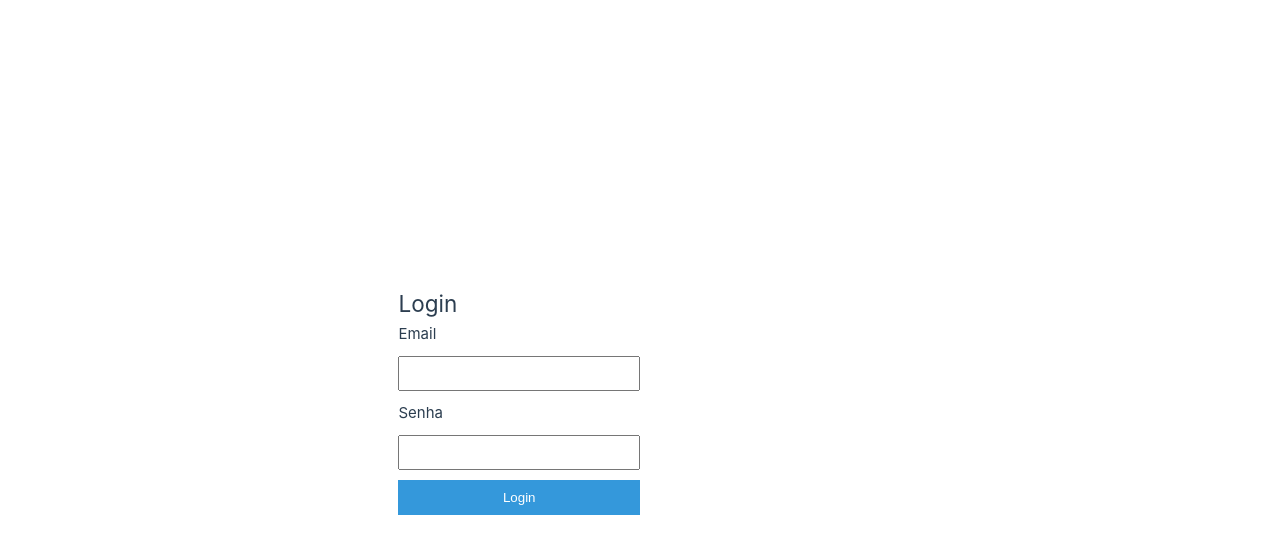
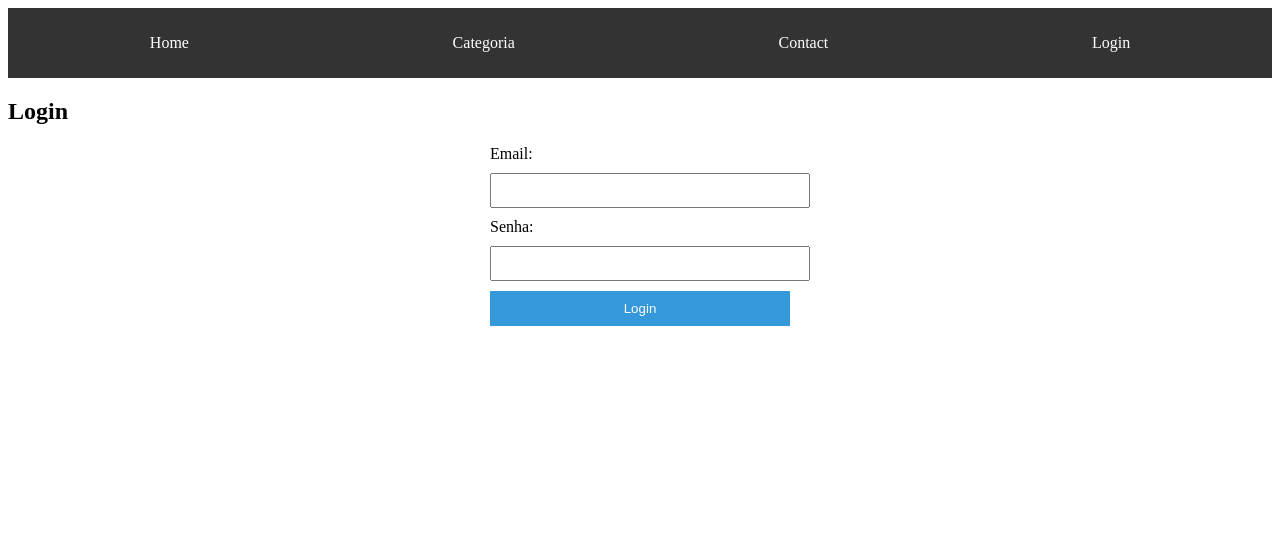
Before and after one commit to guilhermebores/ProjetoFinal, a Vue app: page /login in a window 1280 px wide. Shown: the top 554 px of the page. Built offline with nearby package versions, Linux system fonts and the light colour scheme.

Commit message:
novo add

```diff
--- a/package.json
+++ b/package.json
@@ -11,6 +11,7 @@
   "dependencies": {
     "axios": "^1.8.3",
     "pinia": "^3.0.1",
+    "pinia-plugin-persistedstate": "^4.2.0",
     "vue": "^3.5.13",
     "vue-router": "^4.5.0"
   },
--- a/src/App.vue
+++ b/src/App.vue
@@ -5,7 +5,7 @@ import HeaderComponent from './components/HeaderComponent.vue';
 </script>
 
 <template>
-
+        <HeaderComponent />
 
 <main>
   <RouterView/>
@@ -16,4 +16,6 @@ import HeaderComponent from './components/HeaderComponent.vue';
 </footer>
 </template>
 
-<style scoped></style>
+<style>
+
+</style>
--- a/src/assets/base.css
+++ b/src/assets/base.css
@@ -1,86 +1 @@
-/* color palette from <https://github.com/vuejs/theme> */
-:root {
-  --vt-c-white: #ffffff;
-  --vt-c-white-soft: #f8f8f8;
-  --vt-c-white-mute: #f2f2f2;
-
-  --vt-c-black: #181818;
-  --vt-c-black-soft: #222222;
-  --vt-c-black-mute: #282828;
-
-  --vt-c-indigo: #2c3e50;
-
-  --vt-c-divider-light-1: rgba(60, 60, 60, 0.29);
-  --vt-c-divider-light-2: rgba(60, 60, 60, 0.12);
-  --vt-c-divider-dark-1: rgba(84, 84, 84, 0.65);
-  --vt-c-divider-dark-2: rgba(84, 84, 84, 0.48);
-
-  --vt-c-text-light-1: var(--vt-c-indigo);
-  --vt-c-text-light-2: rgba(60, 60, 60, 0.66);
-  --vt-c-text-dark-1: var(--vt-c-white);
-  --vt-c-text-dark-2: rgba(235, 235, 235, 0.64);
-}
-
-/* semantic color variables for this project */
-:root {
-  --color-background: var(--vt-c-white);
-  --color-background-soft: var(--vt-c-white-soft);
-  --color-background-mute: var(--vt-c-white-mute);
-
-  --color-border: var(--vt-c-divider-light-2);
-  --color-border-hover: var(--vt-c-divider-light-1);
-
-  --color-heading: var(--vt-c-text-light-1);
-  --color-text: var(--vt-c-text-light-1);
-
-  --section-gap: 160px;
-}
-
-@media (prefers-color-scheme: dark) {
-  :root {
-    --color-background: var(--vt-c-black);
-    --color-background-soft: var(--vt-c-black-soft);
-    --color-background-mute: var(--vt-c-black-mute);
-
-    --color-border: var(--vt-c-divider-dark-2);
-    --color-border-hover: var(--vt-c-divider-dark-1);
-
-    --color-heading: var(--vt-c-text-dark-1);
-    --color-text: var(--vt-c-text-dark-2);
-  }
-}
-
-*,
-*::before,
-*::after {
-  box-sizing: border-box;
-  margin: 0;
-  font-weight: normal;
-}
-
-body {
-  min-height: 100vh;
-  color: var(--color-text);
-  background: var(--color-background);
-  transition:
-    color 0.5s,
-    background-color 0.5s;
-  line-height: 1.6;
-  font-family:
-    Inter,
-    -apple-system,
-    BlinkMacSystemFont,
-    'Segoe UI',
-    Roboto,
-    Oxygen,
-    Ubuntu,
-    Cantarell,
-    'Fira Sans',
-    'Droid Sans',
-    'Helvetica Neue',
-    sans-serif;
-  font-size: 15px;
-  text-rendering: optimizeLegibility;
-  -webkit-font-smoothing: antialiased;
-  -moz-osx-font-smoothing: grayscale;
-}
+a{}
--- a/src/assets/main.css
+++ b/src/assets/main.css
@@ -1,35 +1,5 @@
 @import './base.css';
 
-#app {
-  max-width: 1280px;
-  margin: 0 auto;
-  padding: 2rem;
-  font-weight: normal;
+a{
+
 }
-
-a,
-.green {
-  text-decoration: none;
-  color: hsla(160, 100%, 37%, 1);
-  transition: 0.4s;
-  padding: 3px;
-}
-
-@media (hover: hover) {
-  a:hover {
-    background-color: hsla(160, 100%, 37%, 0.2);
-  }
-}
-
-@media (min-width: 1024px) {
-  body {
-    display: flex;
-    place-items: center;
-  }
-
-  #app {
-    display: grid;
-    grid-template-columns: 1fr 1fr;
-    padding: 0 2rem;
-  }
-}
--- a/src/main.js
+++ b/src/main.js
@@ -1,14 +1,18 @@
 import './assets/main.css'
 
 import { createApp } from 'vue'
-import { createPinia } from 'pinia'
-
 import App from './App.vue'
 import router from './router'
 
+import piniaPluginPersistedstate from 'pinia-plugin-persistedstate';
+import { createPinia } from 'pinia'
+
 const app = createApp(App)
 
-app.use(createPinia())
+const pinia = createPinia()
+pinia.use(piniaPluginPersistedstate)
+
+app.use(pinia)
 app.use(router)
 
 app.mount('#app')
--- a/src/service/service.js
+++ b/src/service/service.js
@@ -3,20 +3,37 @@ import axios from "axios";
 axios.defaults.withCredentials = true;
 
 const api = axios.create({
-    baseURL: 'http://34.138.111.33:8000'
-})
+  baseURL: "http://34.138.111.33:8000/",
+});
 
-const token = 'eyJhbGciOiJIUzI1NiIsInR5cCI6IkpXVCJ9.eyJzdWIiOiI5Iiwicm9sZSI6IkFETUlOIiwiZXhwIjoxNzQyNDE0NDc2fQ.XG0iwGjS0YwB-i9jdEFzzWAPuKZ1UfxGg79NqWMfWug'
-export async function  getCategorias() {
-    try {
-        const resultado = await api.get('/categories/', {
-            headers: {
-                Authorization: `Bearer ${token}`,
-                Accept:'aplication/js.', 'Content-Type':'aplication/json'
-            }
-        })
-        return resultado.data
-    } catch (error) {
-        console.log(error)
-    }
+const token =
+  "eyJhbGciOiJIUzI1NiIsInR5cCI6IkpXVCJ9.eyJzdWIiOiI5Iiwicm9sZSI6IkFETUlOIiwiZXhwIjoxNzQyOTI5NTM1fQ.jUAZ3jWPz5sebMXi69hYjxGJ2G76SNhWOlyOKD9acxw";
+export async function getCategorias() {
+  try {
+    const resultado = await api.get("/categories/", {
+      headers: {
+        Authorization: `Bearer ${token}`,
+        Accept: "aplication/js.",
+        "Content-Type": "aplication/json",
+      },
+    });
+    return resultado.data;
+  } catch (error) {
+    console.log(error);
+  }
 }
+
+export async function login(payload) {
+  try {
+    const response = await api.post("login", payload, {
+      headers: {
+        Authorization: `Bearer ${token}`,
+        Accept: "application/json",
+        "Content-Type": "application/json",
+      },
+    });
+    return response;
+  } catch (error) {
+    console.log(error.response.data);
+  }
+}
--- /dev/null
+++ b/src/stores/auth.js
@@ -0,0 +1,22 @@
+import { defineStore } from "pinia";
+import { ref } from "vue";
+
+export const useAuthStore = defineStore('auth', () => {
+    const token = ref(null)
+    const user = ref({})
+    const isAuthenticated = ref(false)
+
+    function logout() {
+        token.value = null
+        user.value = {}
+        isAuthenticated.value = false
+    }
+
+    function saveUser(result) {
+        user.value = result.user
+        isAuthenticated.value = true
+        token.value = result.token
+    }
+
+    return {token, user, isAuthenticated, logout, saveUser}
+}, {persist: true})
--- a/src/views/HomeView.vue
+++ b/src/views/HomeView.vue
@@ -1,13 +1,5 @@
 <template>
-    <div>
-        <HeaderComponent />
-        <div class="content">
-            <h1>Bem-vindo, {{ user?.name || "Visitante" }}</h1>
-            <p v-if="isAuthenticated">Aqui estão seus dados:</p>
-            <pre v-if="user">{{ user }}</pre>
-            <p v-else>Você não está autenticado. Faça login para acessar seus dados.</p>
-        </div>
-    </div>
+
 
     <ul v-for="cat in categoria" :key="cat.id">
         <li> {{ cat.name }} </li>
@@ -16,18 +8,22 @@
 </template>
 
 <script setup>
-import HeaderComponent from "@/components/HeaderComponent.vue";
-
 
 import { getCategorias } from "@/service/service";
 import { onMounted, ref } from "vue";
+
+import { useAuthStore } from "@/stores/auth";
+
+const auth = useAuthStore()
+
+
 
 const categoria = ref([])
 
 const props = defineProps({
     name: String,
     description: String,
-    id:Number,
+    id: Number,
 })
 
 async function pegandoCategoria() {
@@ -35,25 +31,12 @@ async function pegandoCategoria() {
     categoria.value = resultado
 }
 
-
 onMounted(() => {
     pegandoCategoria()
 })
 </script>
 
 <style scoped>
-/* {
-    margin: 0;
-    padding: 0;
-    box-sizing: border-box;
-}
-
-body {
-    font-family: Arial, sans-serif;
-    background-color: #f4f4f4;
-}
-
-/* Cabeçalho */
 header {
     background-color: #333;
     color: white;
@@ -61,14 +44,14 @@ header {
     text-align: center;
 }
 
-/* Centralizar o conteúdo */
+
 .content {
     display: flex;
     flex-direction: column;
     justify-content: center;
     align-items: center;
     height: calc(100vh - 100px);
-    /* Ajusta para a altura do cabeçalho */
+
     text-align: center;
     padding: 20px;
     background-color: #fff;
@@ -95,7 +78,6 @@ pre {
     margin-bottom: 20px;
 }
 
-/* Estilo para lista de categorias */
 .categorias-container {
     background-color: #fff;
     padding: 20px;
@@ -122,7 +104,6 @@ li:hover {
     cursor: pointer;
 }
 
-/* Responsividade */
 @media (max-width: 768px) {
     .content {
         height: auto;
--- a/src/views/LoginView.vue
+++ b/src/views/LoginView.vue
@@ -1,23 +1,57 @@
 <template>
-    <div>
+    <div v-if="!auth.isAuthenticated">
         <h2>Login</h2>
-        <form @submit.prevent="handleLogin">
+        <form @submit.prevent="enviar">
             <div>
-                <label for="email">Email</label>
+                <label for="email">Email:</label>
                 <input type="email" id="email" v-model="email" required />
             </div>
             <div>
-                <label for="password">Senha</label>
-                <input type="password" id="password" v-model="password" required />
+                <label for="password">Senha:</label>
+                <input type="password" id="password" v-model="senha" required />
             </div>
             <button type="submit">Login</button>
         </form>
     </div>
+
+     <div v-else>
+        <div class="content">
+            <p>Aqui estão seus dados:</p>
+            <h1>Bem-vindo, {{ auth.user.name }} {{auth.user.email}}</h1>
+        </div>
+        <div>
+
+        <button @click="auth.logout">Sair</button>
+    </div>
+
+    </div>
+
+
 </template>
 
-<script>
-import HomeView from './HomeView.vue';
+<script setup>
+import { login } from '@/service/service.js';
+import { useAuthStore } from '@/stores/auth.js';
+import { ref } from 'vue';
 
+const email = ref('')
+const senha = ref('')
+
+const auth = useAuthStore()
+
+async function enviar() {
+    const result = await login({
+        email: email.value,
+        password: senha.value
+    })
+
+    if (result.status >= 200 && result.status < 300) {
+        alert('Login sucessso')
+        auth.saveUser(result.data)
+    } else {
+        alert('Login falhou')
+    }
+}
 
 </script>
 
```
Also changed, not shown: src/stores/counter.js (+16 -9 lines), 1 other file (tests, documents, lock files or other folders).
